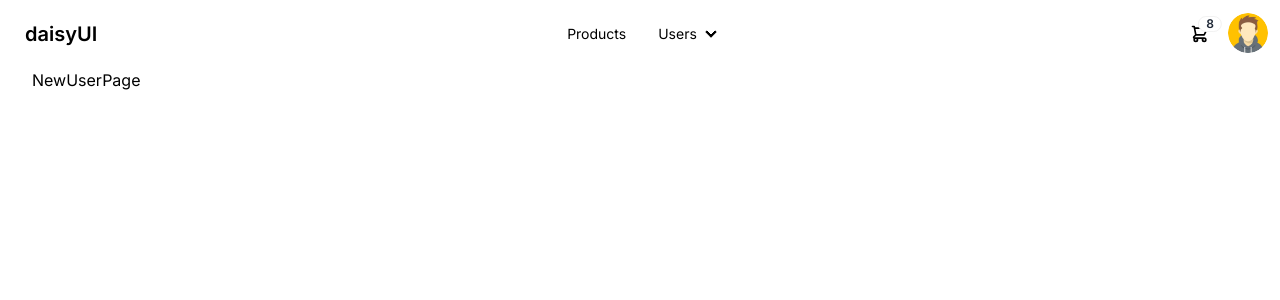
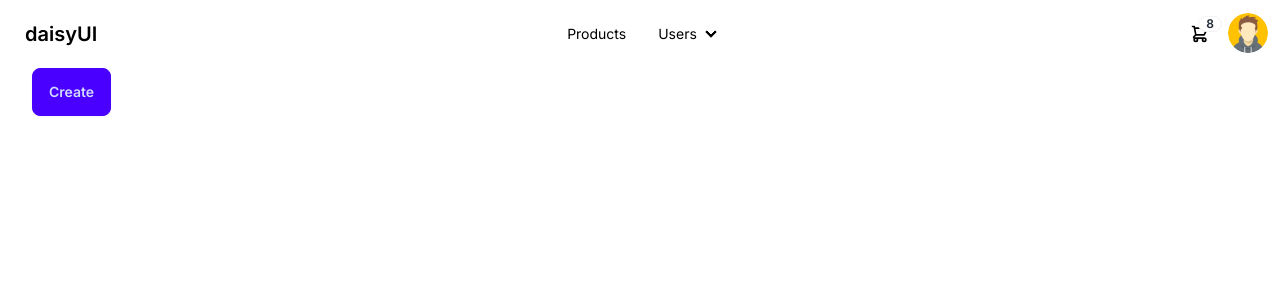
Before and after one commit to RAJI-Zakaria/Mastering_Next.js_13_with_TypeScript, a Next.js app: page /users/new in a window 1280 px wide. Shown: the top 300 px of the page. Built offline with nearby package versions, Linux system fonts and the light colour scheme.

Commit message:
programmatic navigation

```diff
--- a/app/users/new/page.tsx
+++ b/app/users/new/page.tsx
@@ -1,7 +1,15 @@
+'use client'
+import { useRouter } from 'next/navigation'
 import React from 'react'
 
 const NewUserPage = () => {
-  return <div>NewUserPage</div>
+  const router = useRouter();
+  return <button className='btn btn-primary' onClick={()=>{
+      //programmatic navigation :
+      router.push('/users')
+  }}>
+    Create
+  </button>
 }
 
 export default NewUserPage
--- a/app/users/page.tsx
+++ b/app/users/page.tsx
@@ -1,5 +1,6 @@
 import React from 'react'
 import UsersTable from '../components/user/UserTable'
+import Link from 'next/link'
 
 interface User {
   id: number
@@ -15,6 +16,8 @@
   return (
     <>
       <h1>Users</h1>
+      <Link href="/users/new" className
+      ="btn btn-primary" >New User</Link>
       <p>{new Date().toLocaleTimeString()}</p>
       <UsersTable sortOrder={sortOrder}/>
     </>
```
